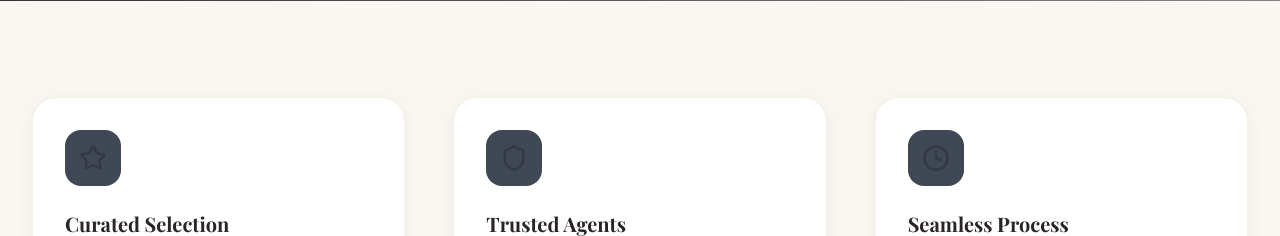
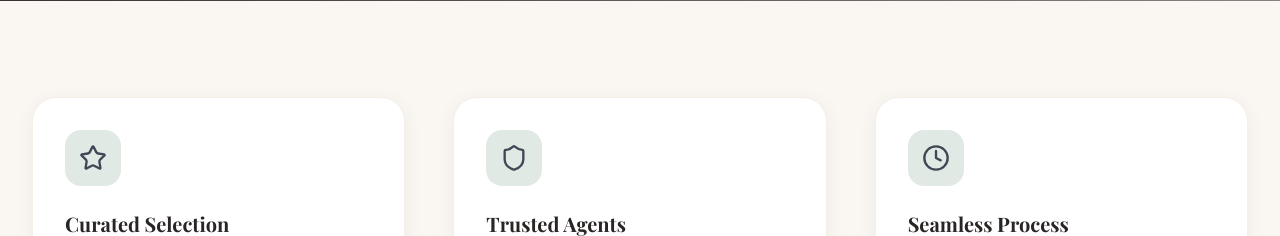
Before and after one commit to p3achijaii/react-coursework, a React (Vite) app: page / in a window 1280 px wide. Shown: the part 800-1036 px from the top of the page. Built offline with nearby package versions, Linux system fonts and the light colour scheme; grey boxes are pictures that could not be loaded.

Commit message:
update the colour of the feature icon and its background

```diff
--- a/src/pages/HomePage/HomePage.module.css
+++ b/src/pages/HomePage/HomePage.module.css
@@ -179,7 +179,7 @@
 }
 
 .featureIconWrapper {
-  background-color: var(--color-secondary-500);
+  background-color: var(--color-sage-100);
   width: 3.5rem;
   height: 3.5rem;
   border-radius: var(--radius-2xl);
@@ -192,7 +192,7 @@
 .featureIcon {
   height: 1.75rem;
   width: 1.75rem;
-  color: var(--color-secondary-600);
+  color: var(--color-secondary-500);
 }
 
 .featureTitle {
```
